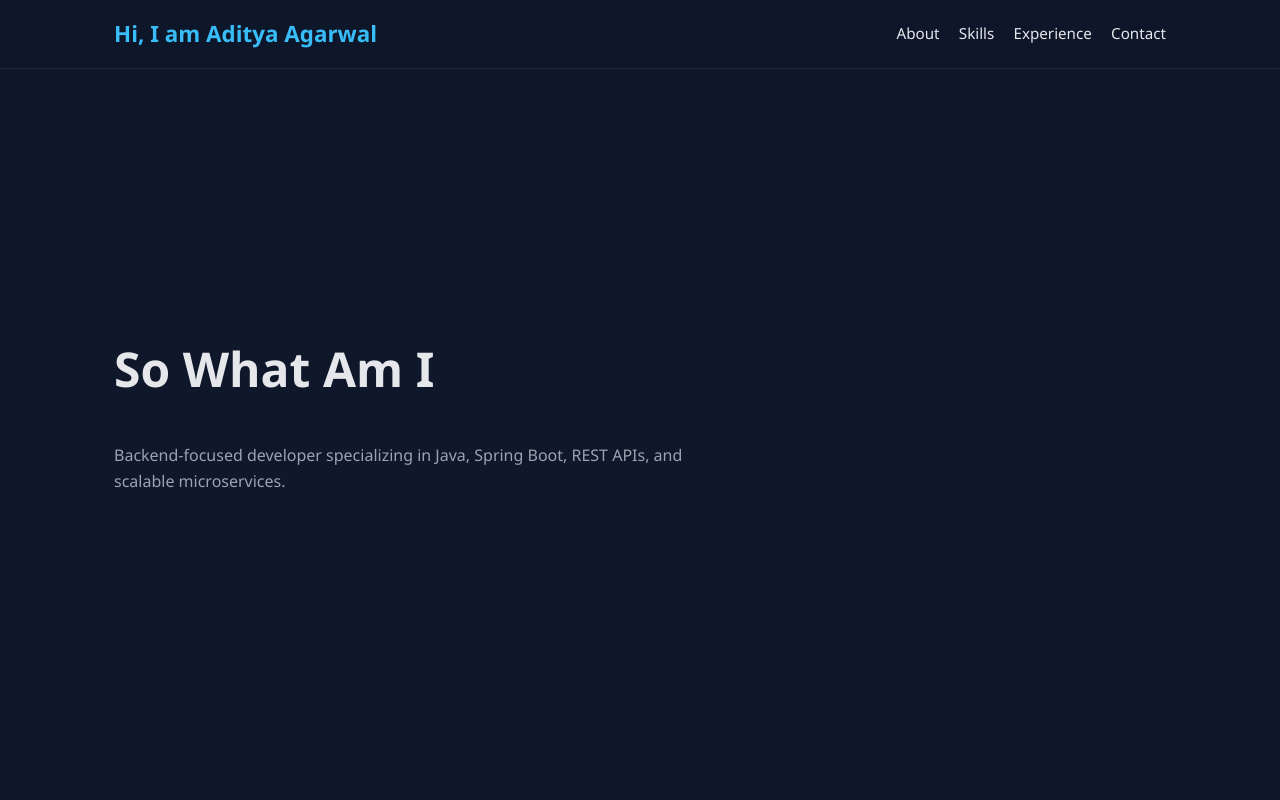
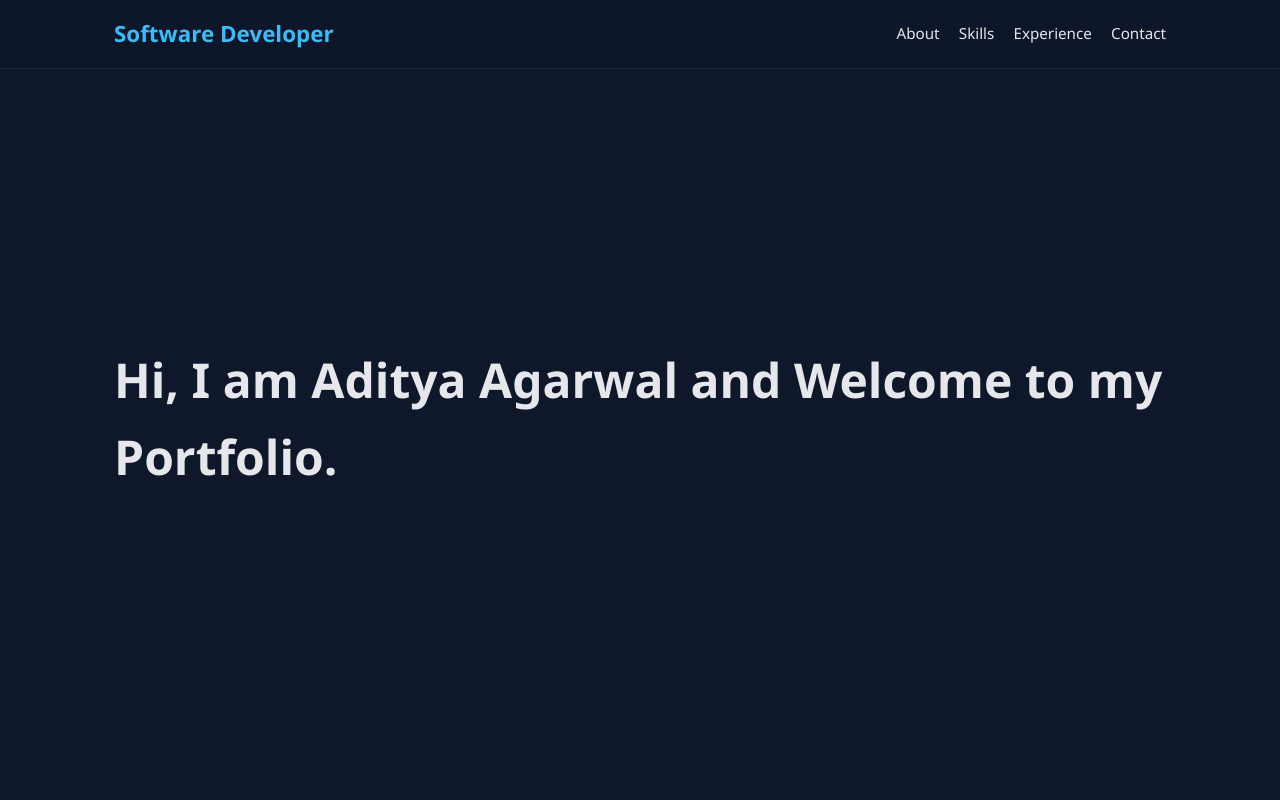
Before and after one commit to adia0110/portfolio-aditya, a plain HTML site: page index.html in a window 1280 px wide. Shown: the top 800 px of the page. Drawn offline with Linux system fonts and the light colour scheme.

Commit message:
Update index.html

```diff
--- a/index.html
+++ b/index.html
@@ -10,7 +10,7 @@
 
     <header>
         <nav>
-            <h1>Hi, I am Aditya Agarwal</h1>
+            <h1>Software Developer</h1>
             <ul>
                 <li><a href="#about">About</a></li>
                 <li><a href="#skills">Skills</a></li>
@@ -22,11 +22,7 @@
 
 
     <section id="hero">
-        <h2>So What Am I</h2>
-        <p>
-            Backend-focused developer specializing in Java, Spring Boot,
-            REST APIs, and scalable microservices.
-        </p>
+        <h2>Hi, I am Aditya Agarwal and Welcome to my Portfolio.</h2>
 
     </section>
 
```
